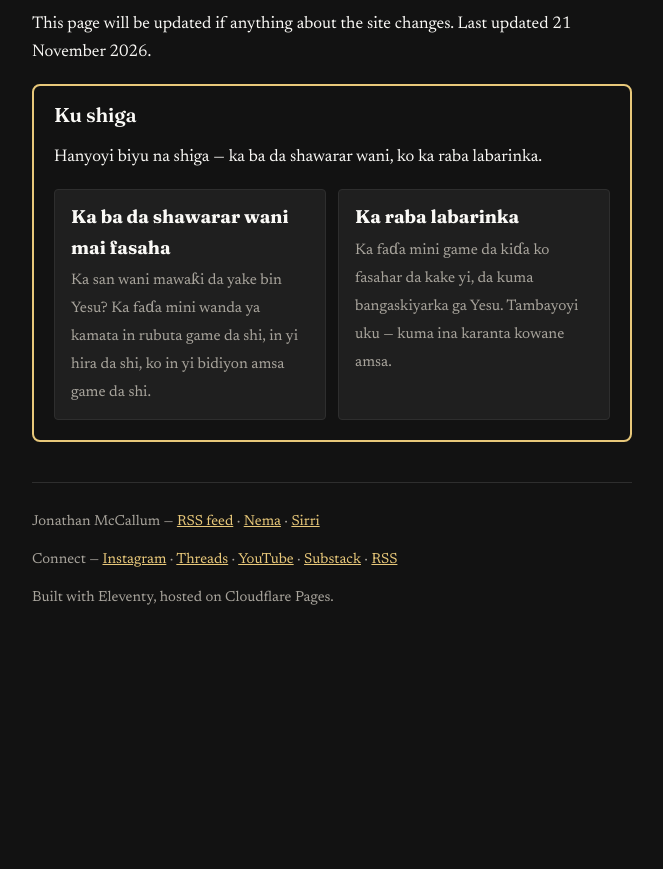
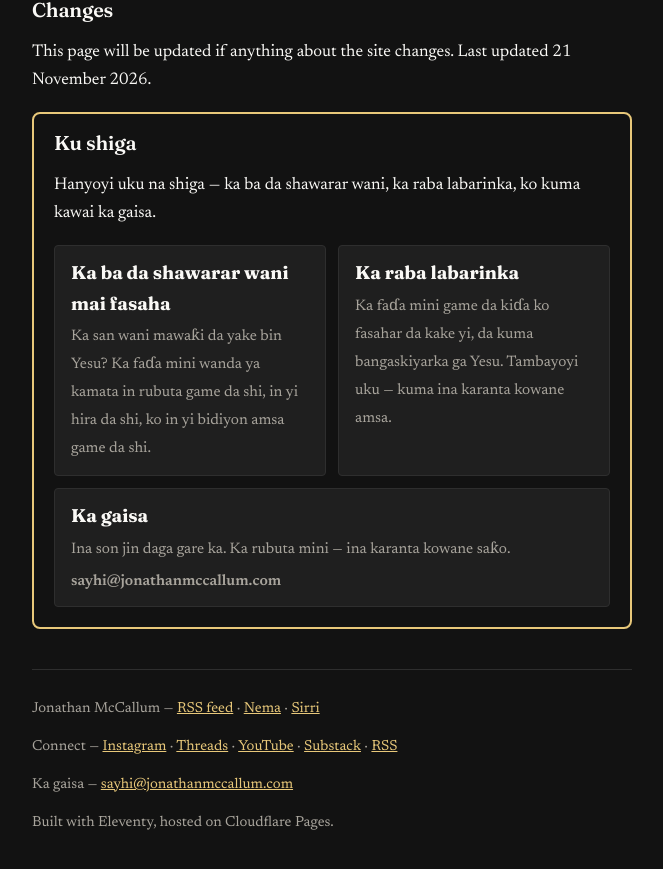
Before and after one commit to streamjonathan/jonathanmccallum-ha, an Eleventy site: page content/pages/privacy.md in a window 1280 px wide. Shown: the part 1805-2674 px from the top of the page, without its empty margins (308-971 px from the left). Before the commit the page ends 2477 px from the top, so only its background shows below. Built offline with nearby package versions, Linux system fonts and the light colour scheme; Eleventy itself is replaced by a stand-in of ours; files that its build step writes are made by us from their sources.

Commit message:
Add public contact email (sayhi) as a runtime-built mailto, hidden from scrapers [ha]

```diff
--- a/_includes/get-involved.njk
+++ b/_includes/get-involved.njk
@@ -1,6 +1,6 @@
 <section class="get-involved" aria-labelledby="get-involved-heading">
   <h2 id="get-involved-heading">Ku shiga</h2>
-  <p>Hanyoyi biyu na shiga — ka ba da shawarar wani, ko ka raba labarinka.</p>
+  <p>Hanyoyi uku na shiga — ka ba da shawarar wani, ka raba labarinka, ko kuma kawai ka gaisa.</p>
   <div class="get-involved__cards">
     <a class="get-involved__card" href="https://jonathanmccallum.com/suggest-an-artist/">
       <strong>Ka ba da shawarar wani mai fasaha</strong>
@@ -10,5 +10,10 @@
       <strong>Ka raba labarinka</strong>
       <span>Ka faɗa mini game da kiɗa ko fasahar da kake yi, da kuma bangaskiyarka ga Yesu. Tambayoyi uku — kuma ina karanta kowane amsa.</span>
     </a>
+    <a class="get-involved__card" href="#" data-contact-email>
+      <strong>Ka gaisa</strong>
+      <span>Ina son jin daga gare ka. Ka rubuta mini — ina karanta kowane saƙo.</span>
+      <span class="get-involved__email" data-contact-email-text>Ka aiko mini da imel</span>
+    </a>
   </div>
 </section>
--- a/_includes/layouts/base.njk
+++ b/_includes/layouts/base.njk
@@ -101,8 +101,8 @@
 </script>
 {% endif %}
 <link rel="alternate" type="application/rss+xml" title="{{ site.title }}" href="/feed/">
-<link rel="preload" href="/css/style.css?v=12" as="style">
-<link rel="stylesheet" href="/css/style.css?v=12">
+<link rel="preload" href="/css/style.css?v=13" as="style">
+<link rel="stylesheet" href="/css/style.css?v=13">
 </head>
 <body>
 <a class="skip-link" href="#main">Tsallaka zuwa abun ciki</a>
@@ -116,8 +116,10 @@
 <footer class="site-footer">
   <p>{{ site.title }} — <a href="/feed/">RSS feed</a> · <a href="/search/">Nema</a> · <a href="/privacy/">Sirri</a></p>
   <p>Connect — <a href="https://www.instagram.com/jonamccallum">Instagram</a> · <a href="https://www.threads.com/@jonamccallum">Threads</a> · <a href="https://www.youtube.com/@Jonathanmccallum1">YouTube</a> · <a href="https://jonamccallum.substack.com">Substack</a> · <a href="/feed/">RSS</a></p>
+  <p>Ka gaisa — <a href="#" data-contact-email data-contact-email-text>Ka aiko mini da imel</a></p>
   <p>Built with Eleventy, hosted on Cloudflare Pages.</p>
 </footer>
 <script src="/js/main.js?v=8" defer></script>
+<script src="/js/contact.js?v=1" defer></script>
 </body>
 </html>
--- a/content/pages/privacy.md
+++ b/content/pages/privacy.md
@@ -8,7 +8,7 @@ original_url: https://jonathanmccallum.com/privacy/
 
 This site is run by Jonathan McCallum. It is a small personal site: writing, and a chat that answers from that writing. There are no accounts, no tracking, no advertising, and nothing for sale.
 
-If you need to ask about anything on this page, the way to reach Jonathan is a message on [Instagram](https://www.instagram.com/jonamccallum) or [Threads](https://www.threads.com/@jonamccallum).
+Idan kana da abin da za ka tambaya game da wannan shafi, ko game da bayanan sirrinka, ka rubuta wa Jonathan a <a href="#" data-contact-email data-contact-email-text>Ka aiko mini da imel</a>. Haka kuma za ka iya aiko masa da saƙo a [Instagram](https://www.instagram.com/jonamccallum) ko [Threads](https://www.threads.com/@jonamccallum).
 
 ## The chat: "Interact with Jonathan's writing"
 
@@ -20,7 +20,7 @@ When you type a question, it is sent to Cloudflare — the company that hosts th
 
 ## Leave a note
 
-Notes are anonymous. The site asks for no name, no email, and no social media handle — please don't put personal details in a note. A note is stored on Cloudflare until Jonathan has read it, then it is deleted. If you would like a reply, message him on social media instead.
+Notes are anonymous. The site asks for no name, no email, and no social media handle — please don't put personal details in a note. A note is stored on Cloudflare until Jonathan has read it, then it is deleted. Idan kana son amsa, ka rubuta masa a <a href="#" data-contact-email data-contact-email-text>Ka aiko mini da imel</a> ko ka aiko masa da saƙo a kafafen sada zumunta.
 
 ## What is not collected
 
--- a/css/style.css
+++ b/css/style.css
@@ -281,6 +281,7 @@ button[type="submit"] {
 .get-involved__card:hover { border-color: var(--link); }
 .get-involved__card strong { display: block; font-family: "Fraunces", Georgia, "Iowan Old Style", "Times New Roman", serif; font-size: 1.15rem; margin-bottom: 0.25rem; }
 .get-involved__card span { color: var(--muted); font-size: 0.95rem; }
+.get-involved__email { display: block; margin-top: 0.35rem; font-weight: 600; color: var(--link); }
 
 .featured { margin-top: 1.5rem; }
 .featured-row { display: flex; gap: 1rem; overflow-x: auto; scroll-snap-type: x mandatory; list-style: none; padding: 0 0 0.5rem; margin: 1rem 0; }
--- /dev/null
+++ b/js/contact.js
@@ -0,0 +1,17 @@
+// Contact email, built at runtime so the address never appears in page
+// source as plain text. The local part and the domain are kept separate
+// and joined here; the page only carries data-contact-email markers.
+// Links get a mailto: address, and marked text gets the address itself.
+(function () {
+  var user = "sayhi";
+  var host = "jonathanmccallum.com";
+  var address = user + "@" + host;
+  var links = document.querySelectorAll("[data-contact-email]");
+  for (var i = 0; i < links.length; i++) {
+    links[i].setAttribute("href", "mailto:" + address);
+  }
+  var texts = document.querySelectorAll("[data-contact-email-text]");
+  for (var j = 0; j < texts.length; j++) {
+    texts[j].textContent = address;
+  }
+})();
```
